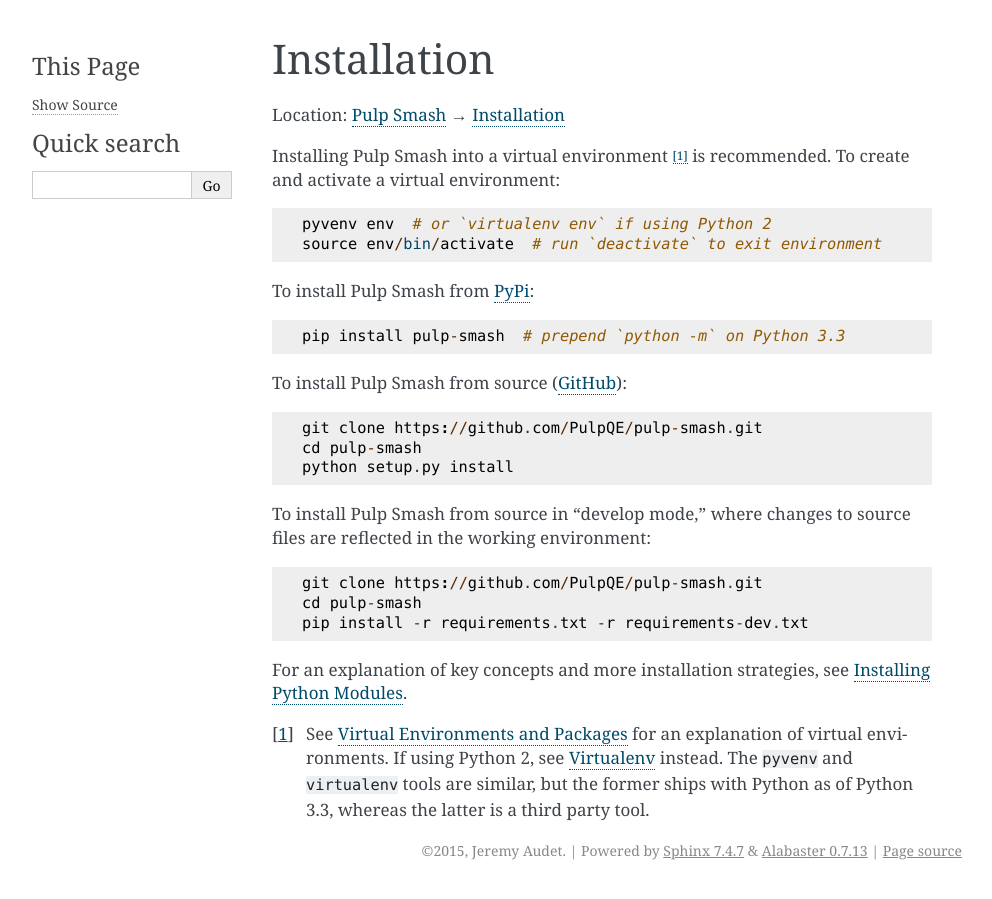
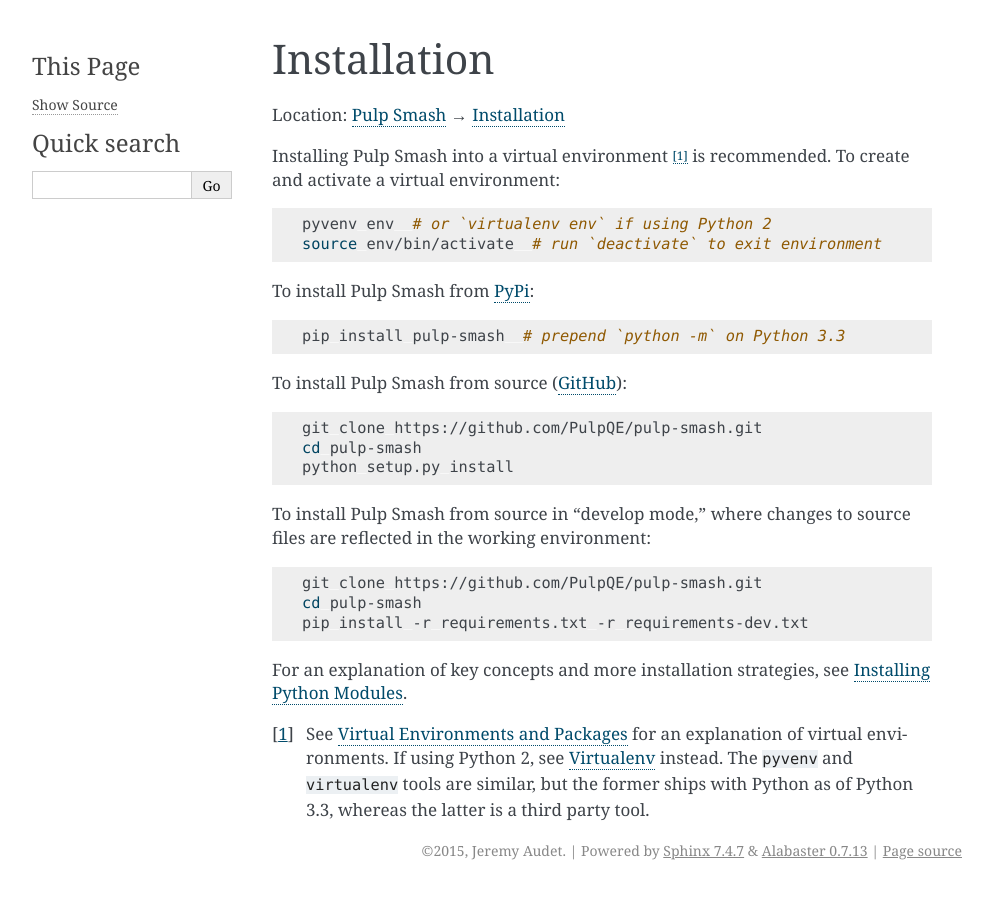
Before and after one commit to pulp/pulp-smash, a Sphinx documentation site: the page built from docs/installation.rst, in a window 1280 px wide. Shown: the whole page, without its empty margins (148-1140 px from the left). Built offline with Sphinx 7.4.7, drawn with Linux system fonts in a browser that asks for light colours.

Commit message:
Add syntax highlighting to code blocks
Use the `.. code-block:: sh` statement to designate blocks of sample
shell code as such. Currently, the `::` statement is used, which merely
designates generic blocks of code.

```diff
--- a/docs/index.rst
+++ b/docs/index.rst
@@ -2,7 +2,9 @@
 ==========
 
 Pulp Smash is a test suite for `Pulp`_. It lets you execute a workflow like
-this::
+this:
+
+.. code-block:: sh
 
     pip install pulp-smash
     python -m pulp_smash  # follow the instructions
--- a/docs/installation.rst
+++ b/docs/installation.rst
@@ -4,23 +4,31 @@
 Location: :doc:`/index` → :doc:`/installation`
 
 Installing Pulp Smash into a virtual environment [1]_ is recommended. To create
-and activate a virtual environment::
+and activate a virtual environment:
+
+.. code-block:: sh
 
     pyvenv env  # or `virtualenv env` if using Python 2
     source env/bin/activate  # run `deactivate` to exit environment
 
-To install Pulp Smash from `PyPi`_::
+To install Pulp Smash from `PyPi`_:
+
+.. code-block:: sh
 
     pip install pulp-smash  # prepend `python -m` on Python 3.3
 
-To install Pulp Smash from source (`GitHub`_)::
+To install Pulp Smash from source (`GitHub`_):
+
+.. code-block:: sh
 
     git clone https://github.com/PulpQE/pulp-smash.git
     cd pulp-smash
     python setup.py install
 
 To install Pulp Smash from source in "develop mode," where changes to source
-files are reflected in the working environment::
+files are reflected in the working environment:
+
+.. code-block:: sh
 
     git clone https://github.com/PulpQE/pulp-smash.git
     cd pulp-smash
--- a/docs/usage.rst
+++ b/docs/usage.rst
@@ -3,7 +3,9 @@
 
 Location: :doc:`/index` → :doc:`/usage`
 
-After installing Pulp Smash, open a terminal and execute the following::
+After installing Pulp Smash, open a terminal and execute the following:
+
+.. code-block:: sh
 
     python -m pulp_smash
 
```
Also changed, not shown: README.rst (+7 -4 lines).
